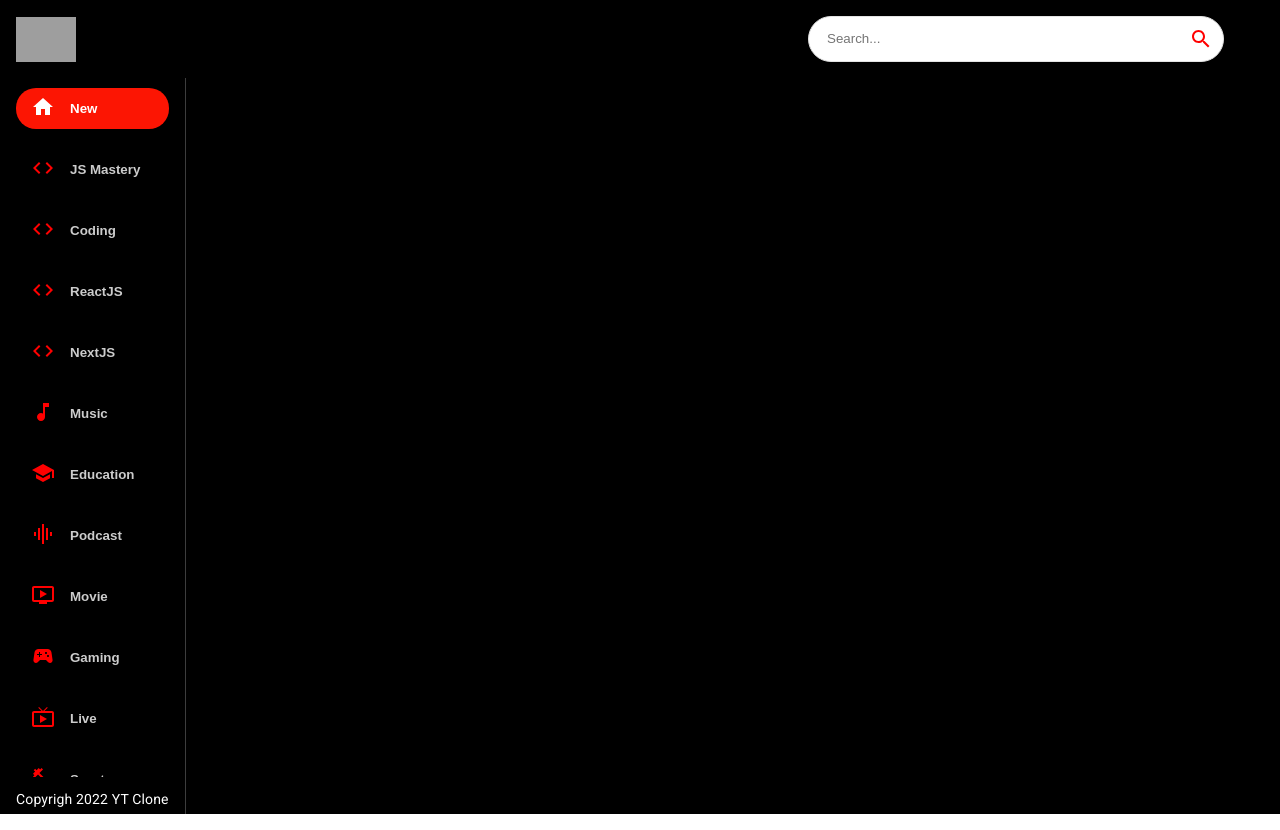
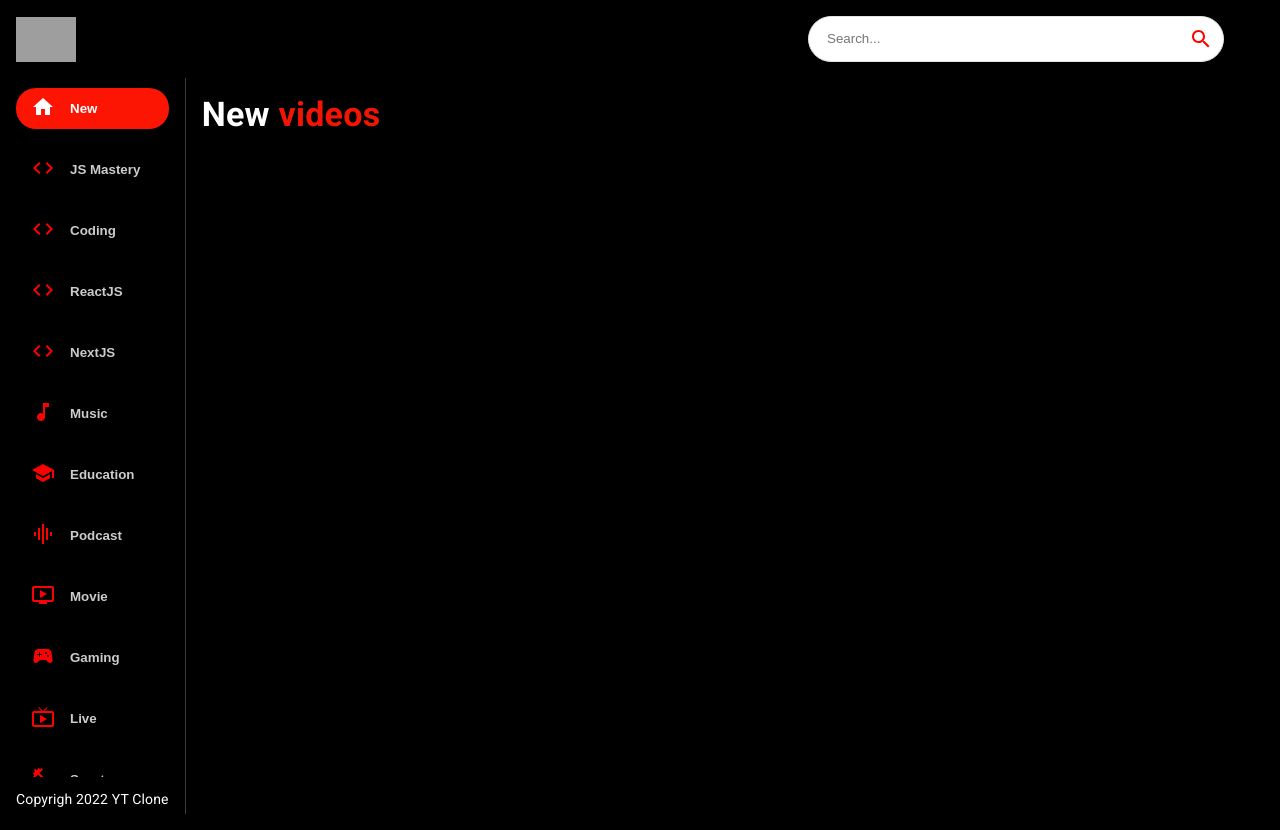
Before and after one commit to raviraushanweb/yt-clone, a React (Create React App) app: page / in a window 1280 px wide. Built offline with nearby package versions, Linux system fonts and the light colour scheme; grey boxes are pictures that could not be loaded.

Commit message:
feed title

```diff
--- a/src/components/Feed.jsx
+++ b/src/components/Feed.jsx
@@ -20,6 +20,16 @@ const Feed = () => {
                     Copyrigh 2022 YT Clone
                 </Typography>
             </Box>
+
+            <Box p={2} sx={{ overflowY: "auto", height: "90vh", flex: 2 }}>
+                <Typography
+                    variant='h4'
+                    fontWeight='bold'
+                    mb={2}
+                    sx={{ color: "white" }}>
+                    New <span style={{ color: "#F31503" }}>videos</span>
+                </Typography>
+            </Box>
         </Stack>
     );
 };
```
